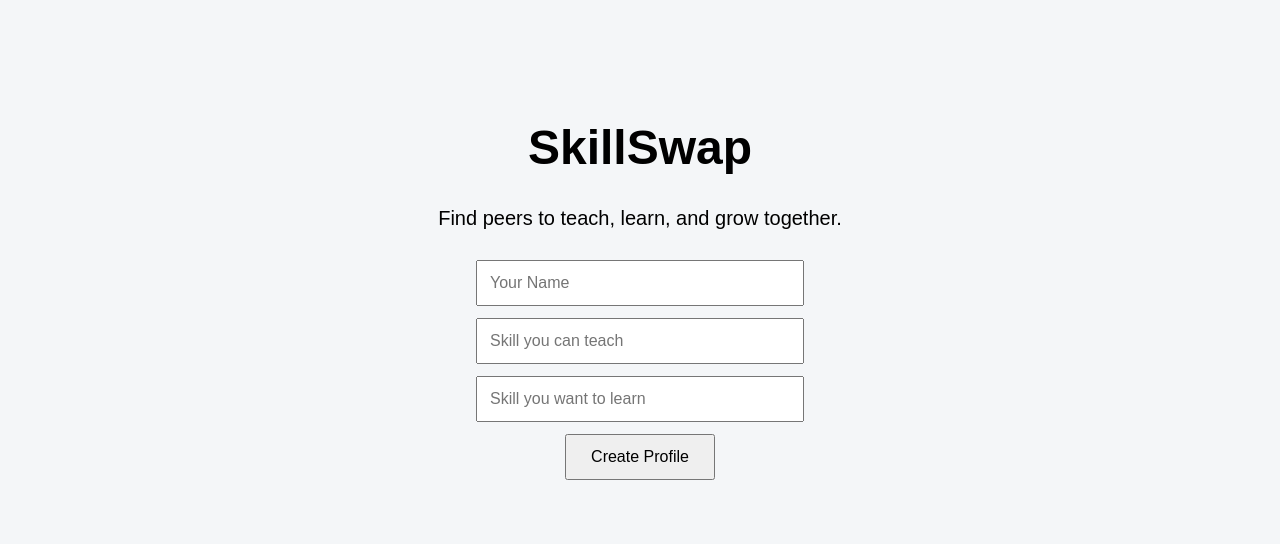
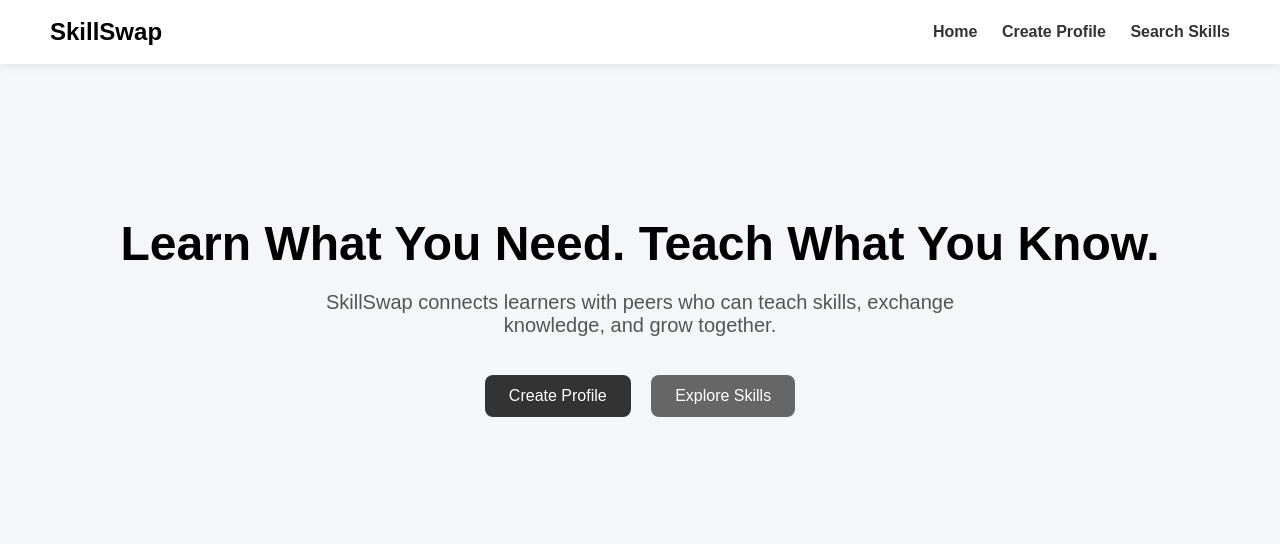
Before and after one commit to rithanyaa-k17/skillswap, a Flask app: page / in a window 1280 px wide. Shown: the top 544 px of the page. Run offline with Flask 3, Linux system fonts and the light colour scheme; data that the repository does not hold is empty.

Commit message:
Add navigation and separate pages

```diff
--- a/app.py
+++ b/app.py
@@ -11,29 +11,53 @@ def get_db_connection():
     conn.row_factory = sqlite3.Row
     return conn
 
-@app.route("/", methods=["GET", "POST"])
+@app.route("/")
 def home():
-    conn = get_db_connection()
+    return render_template("home.html")
 
+@app.route("/create", methods=["GET", "POST"])
+def create_profile():
     if request.method == "POST":
         name = request.form.get("name")
         teach_skill = request.form.get("teach_skill")
         learn_skill = request.form.get("learn_skill")
 
+        conn = get_db_connection()
         conn.execute(
             "INSERT INTO profiles (name, teach_skill, learn_skill) VALUES (?, ?, ?)",
             (name, teach_skill, learn_skill)
         )
-
         conn.commit()
         conn.close()
 
-        return redirect(url_for("home"))
+        return redirect(url_for("search_profiles"))
 
-    profiles = conn.execute("SELECT * FROM profiles").fetchall()
+    return render_template("create.html")
+
+@app.route("/search")
+def search_profiles():
+    search_query = request.args.get("search", "")
+
+    conn = get_db_connection()
+
+    if search_query:
+        profiles = conn.execute(
+            """
+            SELECT * FROM profiles
+            WHERE teach_skill LIKE ? OR learn_skill LIKE ?
+            """,
+            (f"%{search_query}%", f"%{search_query}%")
+        ).fetchall()
+    else:
+        profiles = conn.execute("SELECT * FROM profiles").fetchall()
+
     conn.close()
 
-    return render_template("index.html", profiles=profiles)
+    return render_template(
+        "search.html",
+        profiles=profiles,
+        search_query=search_query
+    )
 
 if __name__ == "__main__":
     app.run(debug=True)
--- a/static/style.css
+++ b/static/style.css
@@ -5,24 +5,66 @@ body {
   padding: 0;
 }
 
+.navbar {
+  background-color: #ffffff;
+  padding: 18px 50px;
+  display: flex;
+  justify-content: space-between;
+  align-items: center;
+  box-shadow: 0 2px 8px rgba(0, 0, 0, 0.08);
+}
+
+.navbar h2 {
+  margin: 0;
+}
+
+.navbar a {
+  text-decoration: none;
+  margin-left: 20px;
+  color: #333;
+  font-weight: bold;
+}
+
+.hero {
+  text-align: center;
+  padding: 120px 20px;
+}
+
+.hero h1 {
+  font-size: 48px;
+  margin-bottom: 20px;
+}
+
+.hero p {
+  font-size: 20px;
+  max-width: 650px;
+  margin: 0 auto 30px;
+  color: #555;
+}
+
+.hero-buttons {
+  margin-top: 30px;
+}
+
+.btn {
+  text-decoration: none;
+  background-color: #333;
+  color: white;
+  padding: 12px 24px;
+  border-radius: 8px;
+  margin: 8px;
+  display: inline-block;
+}
+
+.btn.secondary {
+  background-color: #666;
+}
+
 .container {
   text-align: center;
-  margin-top: 120px;
+  margin-top: 70px;
 }
 
-h1 {
-  font-size: 48px;
-}
-
-p {
-  font-size: 20px;
-}
-
-button {
-  padding: 12px 24px;
-  font-size: 16px;
-  cursor: pointer;
-}
 form {
   margin-top: 30px;
 }
@@ -35,10 +77,29 @@ input {
   font-size: 16px;
 }
 
+button {
+  padding: 12px 24px;
+  font-size: 16px;
+  cursor: pointer;
+  border: none;
+  border-radius: 8px;
+  background-color: #333;
+  color: white;
+}
+
+.search-form input {
+  display: inline-block;
+  width: 250px;
+}
+
+.search-form button {
+  margin-left: 8px;
+}
+
 .profile-card {
   background-color: white;
   width: 350px;
-  margin: 30px auto;
+  margin: 20px auto;
   padding: 20px;
   border-radius: 12px;
   box-shadow: 0 2px 8px rgba(0, 0, 0, 0.1);
--- /dev/null
+++ b/templates/base.html
@@ -0,0 +1,22 @@
+<!doctype html>
+<html>
+  <head>
+    <title>SkillSwap</title>
+    <link
+      rel="stylesheet"
+      href="{{ url_for('static', filename='style.css') }}"
+    />
+  </head>
+  <body>
+    <nav class="navbar">
+      <h2>SkillSwap</h2>
+      <div>
+        <a href="{{ url_for('home') }}">Home</a>
+        <a href="{{ url_for('create_profile') }}">Create Profile</a>
+        <a href="{{ url_for('search_profiles') }}">Search Skills</a>
+      </div>
+    </nav>
+
+    {% block content %}{% endblock %}
+  </body>
+</html>
--- /dev/null
+++ b/templates/home.html
@@ -0,0 +1,16 @@
+{% extends "base.html" %} {% block content %}
+<div class="hero">
+  <h1>Learn What You Need. Teach What You Know.</h1>
+  <p>
+    SkillSwap connects learners with peers who can teach skills, exchange
+    knowledge, and grow together.
+  </p>
+
+  <div class="hero-buttons">
+    <a href="{{ url_for('create_profile') }}" class="btn">Create Profile</a>
+    <a href="{{ url_for('search_profiles') }}" class="btn secondary"
+      >Explore Skills</a
+    >
+  </div>
+</div>
+{% endblock %}
--- a/templates/index.html
+++ /dev/null
@@ -1,47 +0,0 @@
-<!doctype html>
-<html>
-  <head>
-    <title>SkillSwap</title>
-    <link
-      rel="stylesheet"
-      href="{{ url_for('static', filename='style.css') }}"
-    />
-  </head>
-  <body>
-    <div class="container">
-      <h1>SkillSwap</h1>
-      <p>Find peers to teach, learn, and grow together.</p>
-
-      <form method="POST">
-        <input type="text" name="name" placeholder="Your Name" required />
-
-        <input
-          type="text"
-          name="teach_skill"
-          placeholder="Skill you can teach"
-          required
-        />
-
-        <input
-          type="text"
-          name="learn_skill"
-          placeholder="Skill you want to learn"
-          required
-        />
-
-        <button type="submit">Create Profile</button>
-      </form>
-
-      {% if profiles %}
-      <h2>Available Skill Profiles</h2>
-
-      {% for profile in profiles %}
-      <div class="profile-card">
-        <p><strong>Name:</strong> {{ profile.name }}</p>
-        <p><strong>Can Teach:</strong> {{ profile.teach_skill }}</p>
-        <p><strong>Wants to Learn:</strong> {{ profile.learn_skill }}</p>
-      </div>
-      {% endfor %} {% endif %}
-    </div>
-  </body>
-</html>
```
Also changed, not shown: database.py (added, +21 -0 lines), templates/create.html (added, +26 -0 lines), templates/search.html (added, +29 -0 lines).
